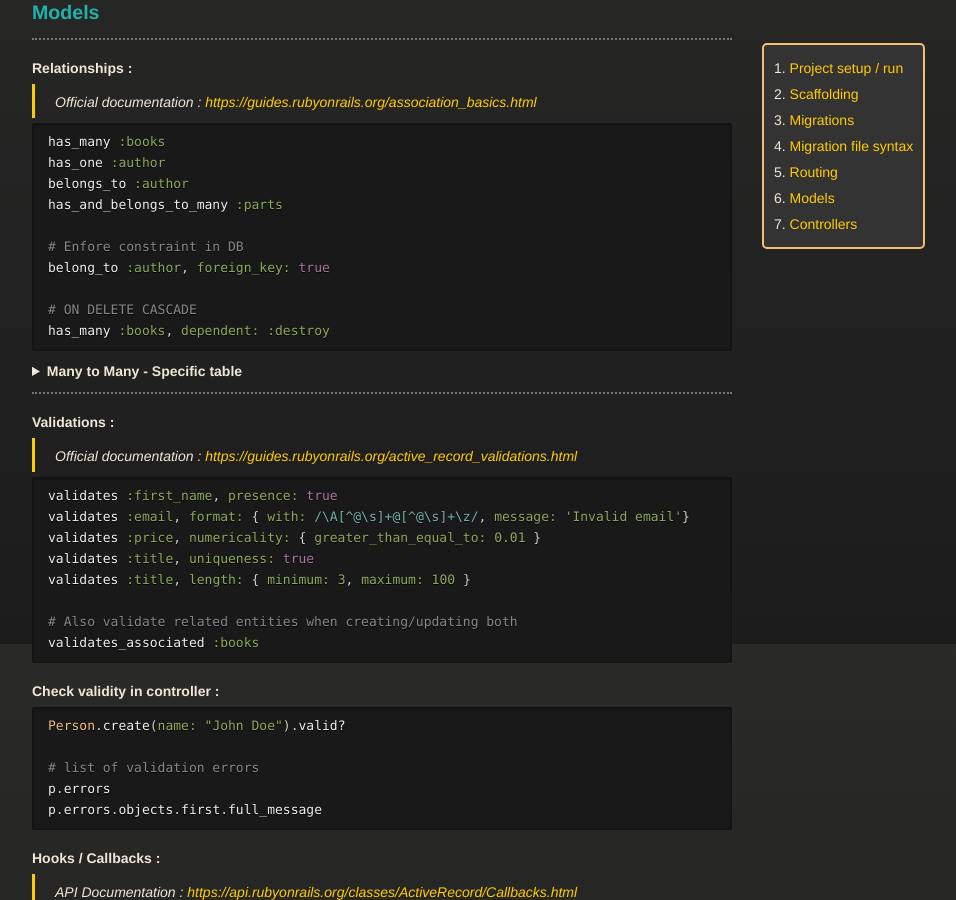
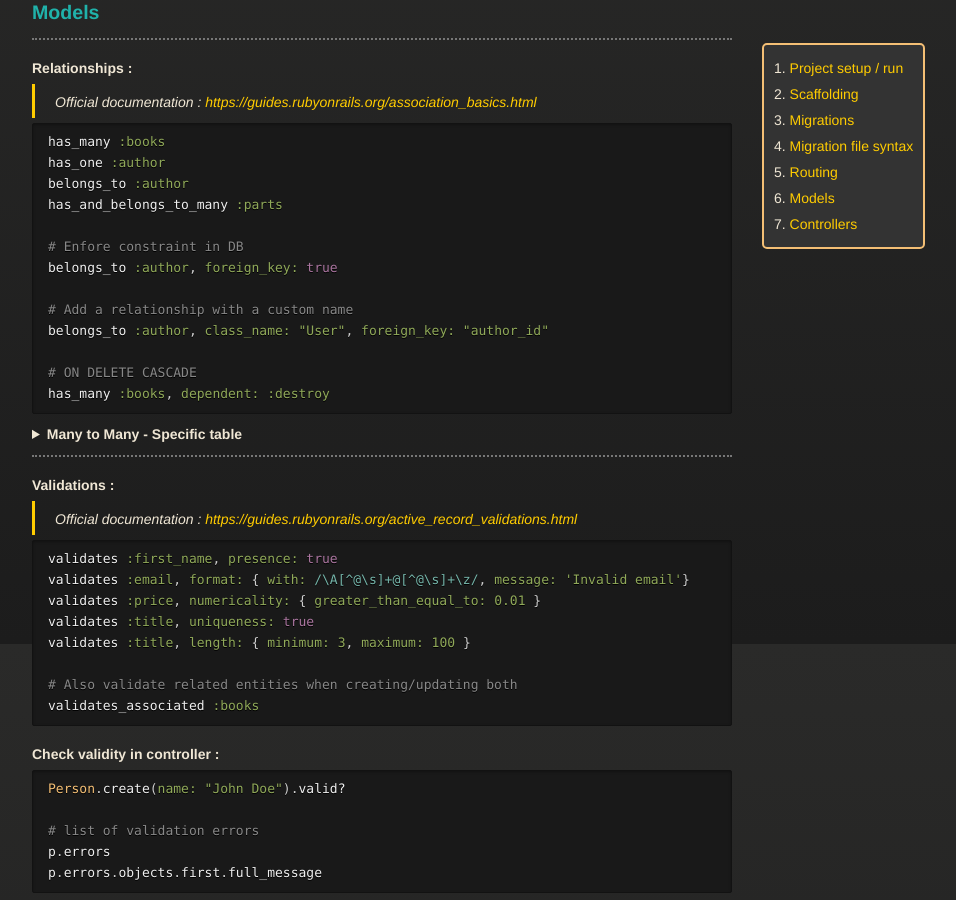
Before and after one commit to vincent-clipet/cheatsheets, a Jekyll site: the page built from markdown/ruby-on-rails.md, in a window 1280 px wide and 900 px high, scrolled down 3856 px. Shown: the whole window, without its empty margins (258-1214 px from the left). Built offline with Jekyll 4.4.1, drawn with Linux system fonts in a browser that asks for light colours; our own code applies the rules of GitHub Pages for plain Markdown files.

Commit message:
feat(ruby): a few minor edits

```diff
--- a/markdown/ruby-on-rails.md
+++ b/markdown/ruby-on-rails.md
@@ -252,7 +252,10 @@ belongs_to :author
 has_and_belongs_to_many :parts
 
 # Enfore constraint in DB
-belong_to :author, foreign_key: true
+belongs_to :author, foreign_key: true
+
+# Add a relationship with a custom name
+belongs_to :author, class_name: "User", foreign_key: "author_id"
 
 # ON DELETE CASCADE
 has_many :books, dependent: :destroy
```
Also changed, not shown: other parts of markdown/ruby-on-rails.md (+1 -1 lines).
